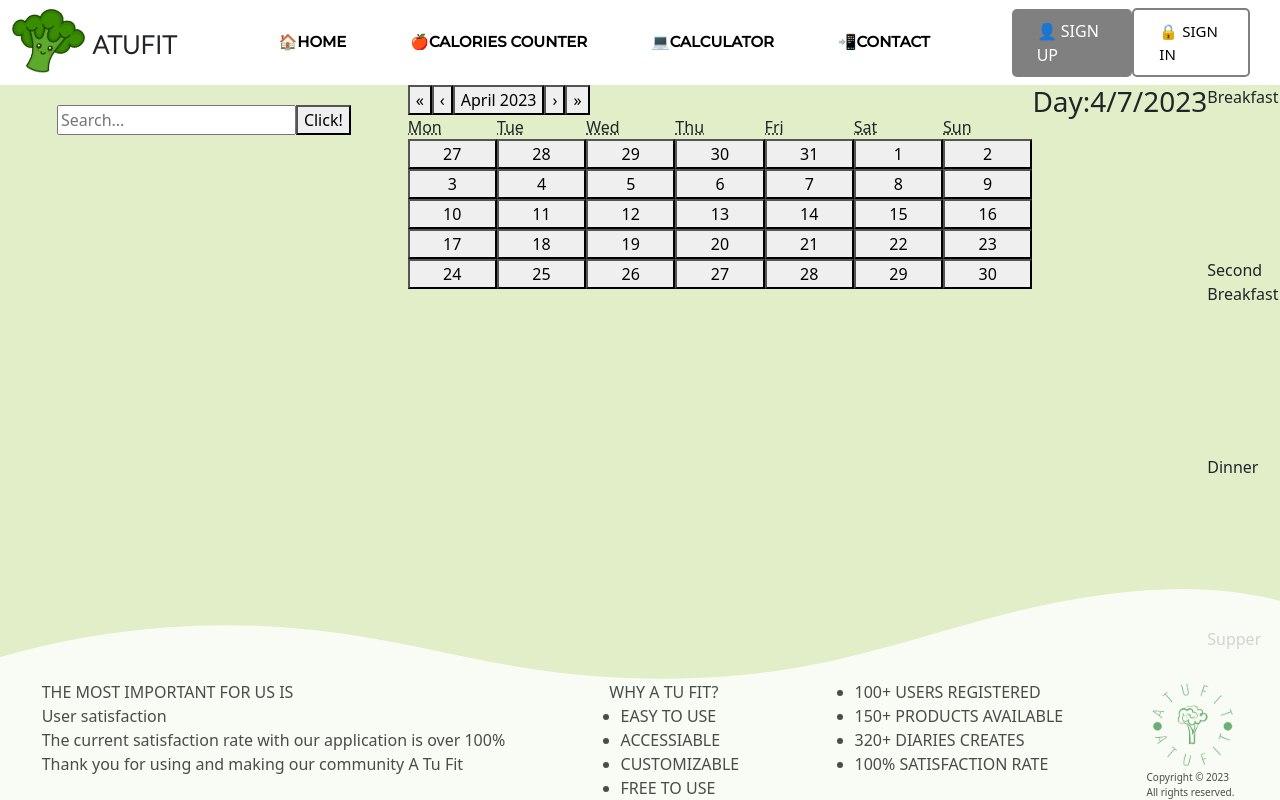
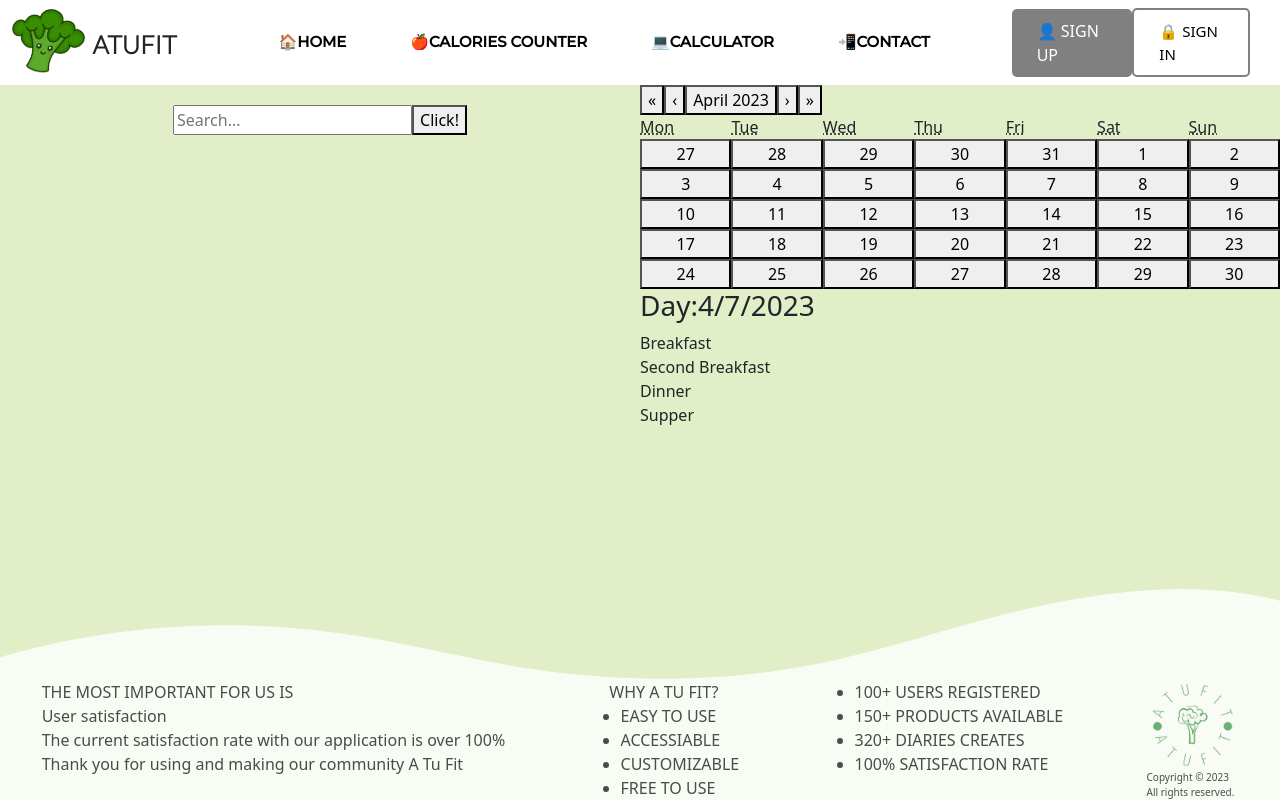
Before and after one commit to PatrycjaBochnak/ATuFit, a React (Create React App) app: page /caloriesCounter in a window 1280 px wide. Built offline with nearby package versions, Linux system fonts and the light colour scheme.

Commit message:
adding style

```diff
--- a/src/components/calendar.js
+++ b/src/components/calendar.js
@@ -48,7 +48,7 @@ class CarouselDay extends React.Component {
       <>
           <div className="calendarCalories">
           <Calendar className="calendar" onChange={this.calendarValueOnChange} value={this.state.calendarValue} />
-            <h3>Day:{this.state.calendarValue}</h3>
+            <h3 className="calendarDay">Day:{this.state.calendarValue}</h3>
             <ListResult list={this.state[this.state.calendarValue]} />
           </div>
         <Footer products={this.state[this.state.calendarValue]} />
--- a/src/components/footer.js
+++ b/src/components/footer.js
@@ -59,7 +59,7 @@ class Footer extends React.Component {
   render() {
     return (
       <>
-        <div class="custom-shape-divider-bottom-1680550907">
+        <div className="custom-shape-divider-bottom-1680550907">
           <svg
             data-name="Layer 1"
             xmlns="http://www.w3.org/2000/svg"
--- a/src/components/listResult.js
+++ b/src/components/listResult.js
@@ -2,8 +2,7 @@ import React from "react";
 
 function ListResult(props) {
   return (
-    <div className="results">
-      <div className="results">
+      <div className="breakfastResults">
         <span>Breakfast</span>
         {props.list && props.list.breakfast && props.list.breakfast.length > 0
           ? props.list.breakfast.map((product) => {
@@ -18,8 +17,7 @@ function ListResult(props) {
               );
             })
           : ""}
-      </div>
-      <div className="results">
+      <div>
         <span>Second Breakfast</span>
         {props.list && props.list.secondBreakfast && props.list.secondBreakfast.length > 0
           ? props.list.secondBreakfast.map((product) => {
@@ -35,7 +33,7 @@ function ListResult(props) {
             })
           : ""}
       </div>
-      <div className="results">
+      <div>
         <span>Dinner</span>
         {props.list && props.list.dinner && props.list.dinner.length > 0
           ? props.list.dinner.map((product) => {
@@ -51,7 +49,7 @@ function ListResult(props) {
             })
           : ""}
       </div>
-      <div className="results">
+      <div>
         <span>Supper</span>
         {props.list && props.list.supper && props.list.supper.length > 0
           ? props.list.supper.map((product) => {
--- a/src/styles/_caloriesCounter.scss
+++ b/src/styles/_caloriesCounter.scss
@@ -70,5 +70,15 @@
 .calendarCalories {
   display: flex;
   flex: 1 1 auto;
+  width: 50%;
+  flex-flow: column;
   background-color: #e1eec7;
 }
+.calendarDay {
+  display: flex;
+  flex-flow: column;
+}
+.react-calendar_navigation {
+  display: flex;
+  align-items: center;
+}
```
